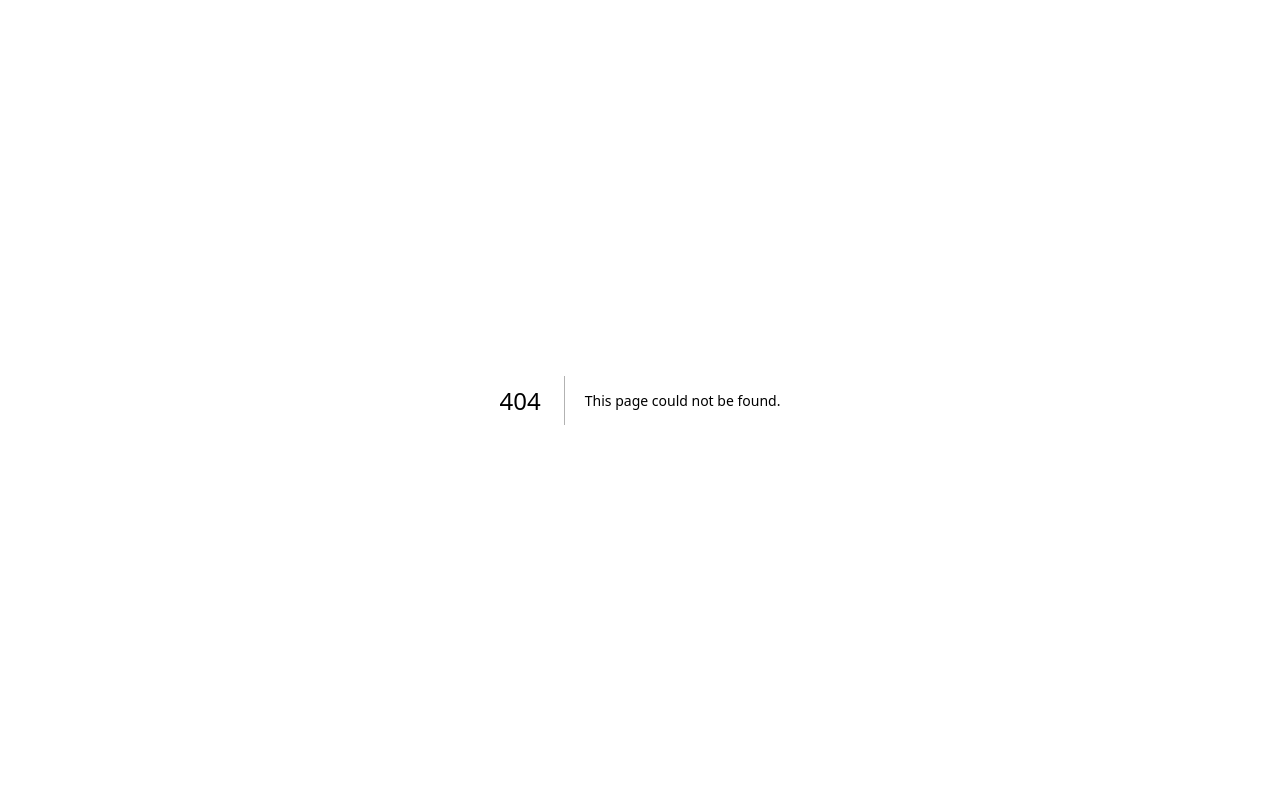
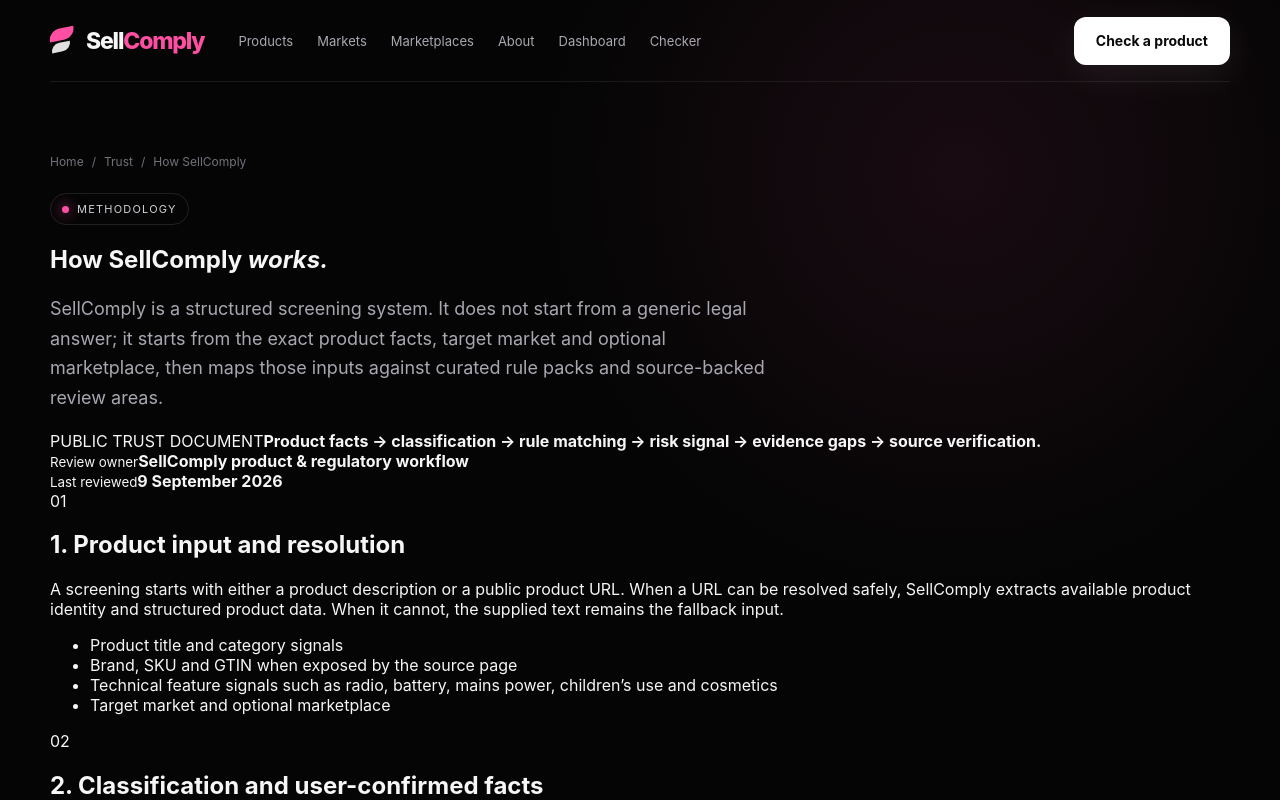
Before and after one commit to SviatF/sell-comply, a Next.js app: page /methodology in a window 1280 px wide. Before the commit this address had no page. Shown: the top 800 px of the page. Built offline with nearby package versions, Linux system fonts and the light colour scheme.

Commit message:
Add methodology trust page

```diff
--- /dev/null
+++ b/app/methodology/page.tsx
@@ -0,0 +1,86 @@
+import type { Metadata } from "next";
+import TrustPolicyPage from "@/app/components/TrustPolicyPage";
+
+export const metadata: Metadata = {
+  title: "How SellComply Works — Methodology",
+  description: "See how SellComply turns product facts, market context, rule packs and official sources into a structured compliance screening.",
+  alternates: { canonical: "/methodology" },
+};
+
+export default function MethodologyPage() {
+  return (
+    <TrustPolicyPage
+      eyebrow="METHODOLOGY"
+      title="How SellComply"
+      accent="works."
+      lead="SellComply is a structured screening system. It does not start from a generic legal answer; it starts from the exact product facts, target market and optional marketplace, then maps those inputs against curated rule packs and source-backed review areas."
+      lastUpdated="9 September 2026"
+      summary="Product facts → classification → rule matching → risk signal → evidence gaps → source verification."
+      sections={[
+        {
+          title: "1. Product input and resolution",
+          paragraphs: [
+            "A screening starts with either a product description or a public product URL. When a URL can be resolved safely, SellComply extracts available product identity and structured product data. When it cannot, the supplied text remains the fallback input.",
+          ],
+          bullets: [
+            "Product title and category signals",
+            "Brand, SKU and GTIN when exposed by the source page",
+            "Technical feature signals such as radio, battery, mains power, children’s use and cosmetics",
+            "Target market and optional marketplace",
+          ],
+        },
+        {
+          title: "2. Classification and user-confirmed facts",
+          paragraphs: [
+            "The classification layer maps the input to a supported product category and records confidence. Users can then confirm or override high-impact facts such as Bluetooth/radio, battery, children’s use, mains power and supply-chain role.",
+            "Unknown facts remain visible. SellComply does not silently convert uncertainty into a definitive compliance conclusion.",
+          ],
+        },
+        {
+          title: "3. Structured rule matching",
+          paragraphs: [
+            "The engine matches the product and market against versioned regulatory rule packs. Rule packs can be scoped by market, product category, required features, exclusions and effective or transition dates.",
+          ],
+          bullets: [
+            "Required — a strong applicability trigger is present",
+            "Likely — the rule is commonly relevant but exact scope still needs confirmation",
+            "Verify — applicability, exemptions, transition timing or product facts remain open",
+            "Platform — marketplace-specific review layer, separate from legal market access",
+          ],
+        },
+        {
+          title: "4. Screening risk signal",
+          paragraphs: [
+            "The risk score is a transparent screening-complexity signal, not a probability of illegality or non-compliance. It combines weighted product category complexity, matched rule packs, technical features, unresolved facts, classification confidence, fallback coverage and marketplace layers.",
+          ],
+          bullets: [
+            "Higher-scrutiny product categories contribute more points",
+            "Required and likely rule packs add regulatory complexity",
+            "Radio, batteries, children’s use and mains power add feature-specific weight",
+            "Unknown facts and low classification confidence add uncertainty",
+            "The score is capped at 100 and mapped to low, moderate, high or critical screening complexity",
+          ],
+          note: "A lower score does not mean a product is compliant. A higher score does not mean a product is prohibited.",
+        },
+        {
+          title: "5. Evidence and action plan",
+          paragraphs: [
+            "Matched rule packs feed the documents, labels, product-information items, open questions and action plan shown in the result. Evidence is tied to the exact product-market combination so sellers can see what to collect before listing, importing or scaling.",
+          ],
+        },
+        {
+          title: "6. Official sources and freshness",
+          paragraphs: [
+            "Supported rules are linked to primary regulator or official legal sources. The knowledge base stores rule versions, source relationships, review state, effective dates and source-change information so changes can be reviewed instead of silently overwriting previous requirements.",
+          ],
+        },
+        {
+          title: "7. Human review and limitations",
+          paragraphs: [
+            "SellComply has a regulatory review workflow for curated rule packs and detected source changes, but the checker is still an informational screening product. It does not replace legal counsel, accredited testing, conformity assessment, notified bodies, certification bodies or regulators.",
+          ],
+        },
+      ]}
+    />
+  );
+}
```
